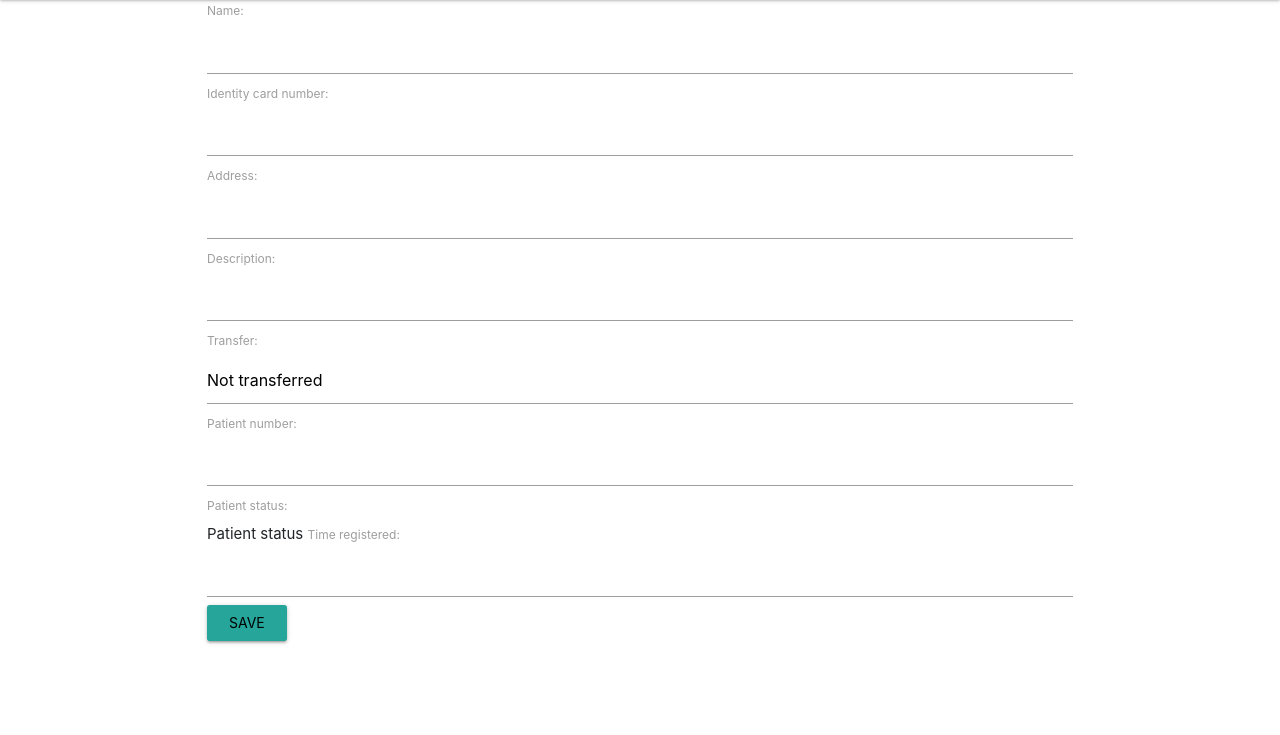
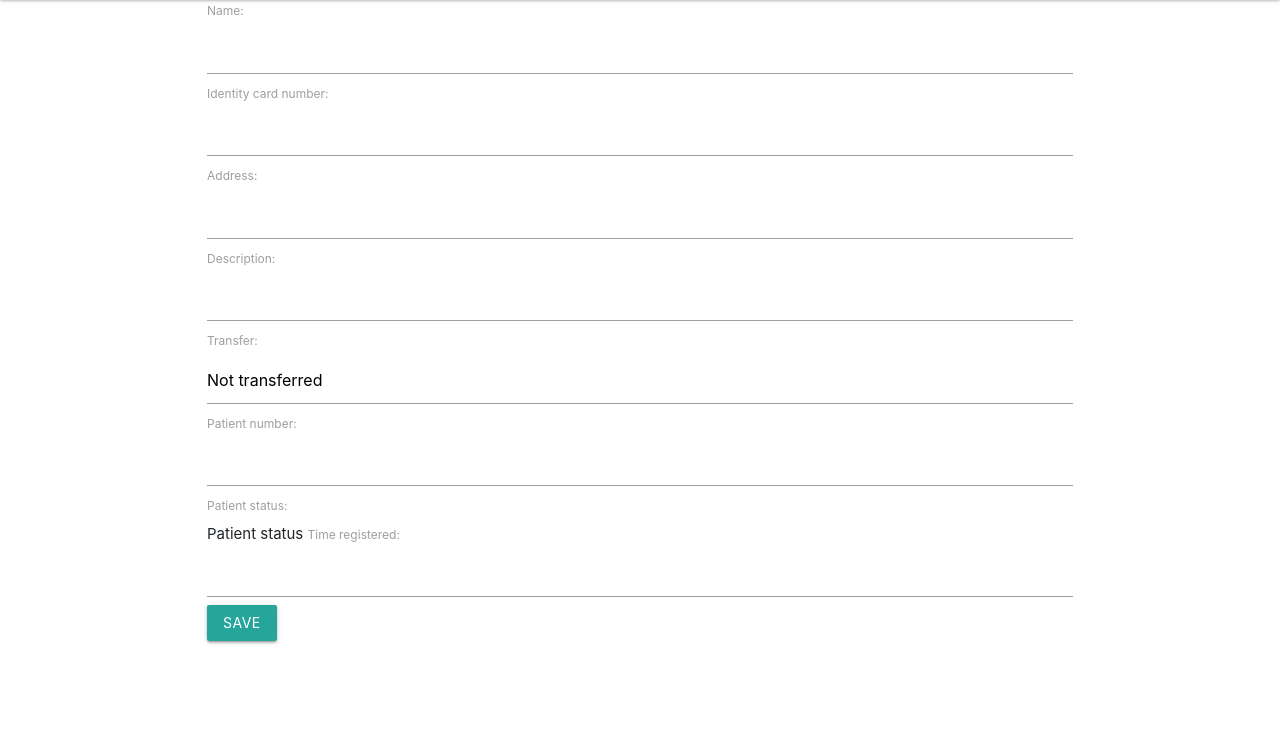
Before and after one commit to feinz/localpatient, a Django app: page /catalog/patient/create/ in a window 1280 px wide. Shown: the part 65-800 px from the top of the page. Run offline with Django 3.2, Linux system fonts and the light colour scheme; the visitor is signed in with stand-in values (Sample User, id 1); some libraries are stand-ins or nearby versions.

Commit message:
some housekeeping

```diff
--- a/catalog/templates/catalog/patient_form.html
+++ b/catalog/templates/catalog/patient_form.html
@@ -6,6 +6,6 @@
     {% comment %} <input type="submit" value="Save" style="float: right;"> {% endcomment %}
     {{form}}
 
-    <input class='waves-effect waves-light btn' type="submit" value="Save">
+    <button class='waves-effect waves-light btn' type="submit" value="Save">Save</button>
   </form>
 {% endblock %}
--- a/catalog/templates/index.html
+++ b/catalog/templates/index.html
@@ -26,7 +26,7 @@
   </form>
   <form method='GET' action='{% url "index" %}' id="graphform">
     <input type='text' name='q' placeholder="Or Enter Year" value='{{ request.GET.q }}' id='entry'>
-    <button type='submit' value='Filter Year' class='waves-effect waves-light btn' id='sub1'>Filter Year</button>
+    <button type='submit' value='Filter Year' class='waves-effect waves-light btn' id='sub1'>Go<i class="material-icons right">send</i></button>
   </form>
   </br>
   <ul>
```
